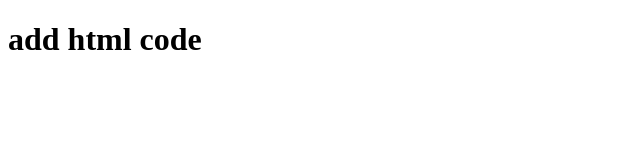
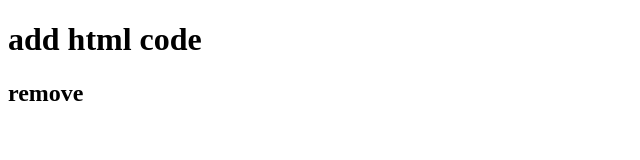
Before and after one commit to ruchitchauhan1234567890/mana, a plain HTML site: page index.html in a window 1280 px wide. Shown: the whole page, without its empty margins (0-640 px from the left). Drawn offline with Linux system fonts and the light colour scheme.

```diff
--- a/index.html
+++ b/index.html
@@ -7,5 +7,6 @@
 </head>
 <body>
     <h1>add html code</h1>
+    <h2>remove</h2>
 </body>
 </html>
```
